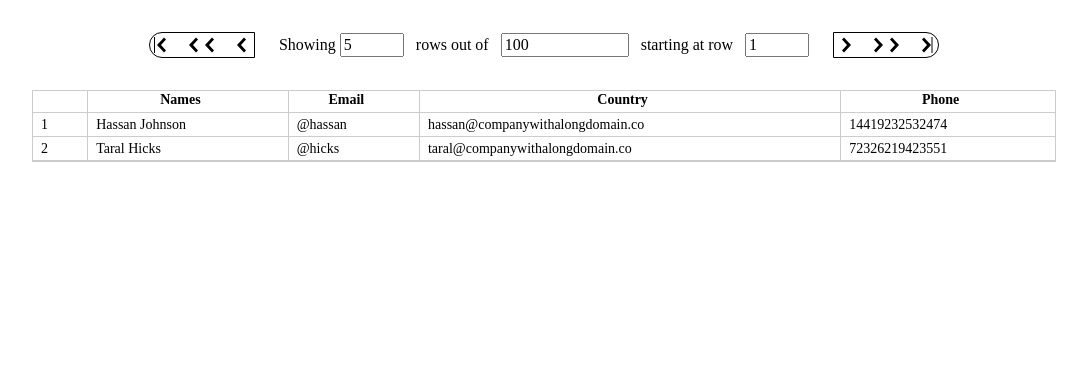
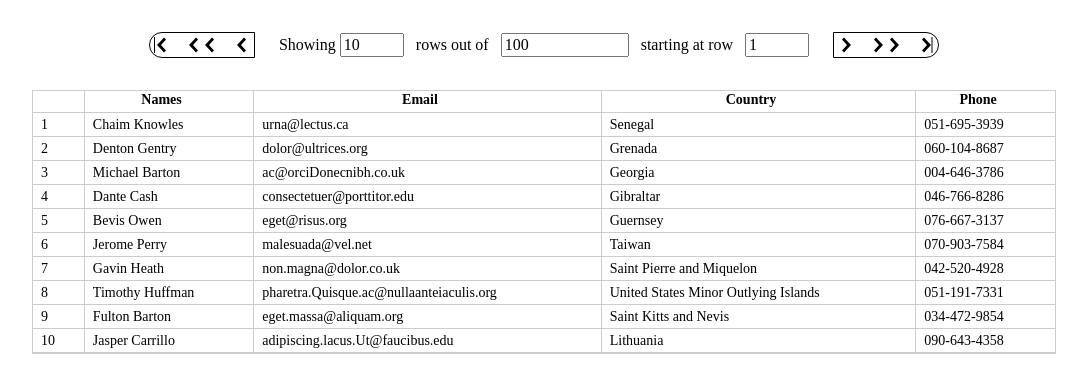
Before and after one commit to karagudisuma/generate-datatable-js, a website: page index.html in a window 1280 px wide. Shown: the whole page, without its empty margins (96-1183 px from the left). Drawn offline with nearby package versions, Linux system fonts and the light colour scheme.

Commit message:
Table render from javascript

```diff
--- a/index.html
+++ b/index.html
@@ -64,7 +64,7 @@
             </div>
             <!-- Row numbers -->
             <span class="mr1 ml2">Showing</span>
-            <input type=number value="5" name="numRows" class="mw3">
+            <input type=number value="10" name="numRows" class="mw3">
             <span class="ph2 mr1 ml1"> rows out of </span>
             <input type=number value="100" name="totalRows" class="mw4">
             <span class="ph2 mr1 ml1">starting at row</span>
@@ -103,26 +103,7 @@
         <div class="overflow-auto">
           <table class="f6 w-100 mw8 center b--black-20 ba" cellspacing="0">
             <thead id="table-header"></thead>
-            <tbody class="lh-copy">
-              <tr>
-                <td class=" pr3 bb b--black-20 pl2">1</td>
-                <td class=" pr3 bl bb b--black-20 pl2">Hassan Johnson</td>
-                <td class=" pr3 bl bb b--black-20 pl2">@hassan</td>
-                <td class=" pr3 bl bb b--black-20 pl2">
-                  hassan@companywithalongdomain.co
-                </td>
-                <td class=" pr3 bl bb b--black-20 pl2">14419232532474</td>
-              </tr>
-              <tr>
-                <td class=" pr3 bb b--black-20 pl2">2</td>
-                <td class=" pr3 bl bb b--black-20 pl2">Taral Hicks</td>
-                <td class=" pr3 bl bb b--black-20 pl2">@hicks</td>
-                <td class=" pr3 bl bb b--black-20 pl2">
-                  taral@companywithalongdomain.co
-                </td>
-                <td class=" pr3 bl bb b--black-20 pl2">72326219423551</td>
-              </tr>
-            </tbody>
+            <tbody class="lh-copy" id="table-body"></tbody>
           </table>
         </div>
       </div>
--- a/js/eventHandler.js
+++ b/js/eventHandler.js
@@ -1,18 +1,31 @@
 let tableHeaderId = document.getElementById('table-header');
-
+let tableBodyId = document.getElementById('table-body');
 
 function renderTableHeader(){
-    let tHeader = `<tr>
-        <th class="fw6 bb b--black-20 tl pb1 pr3 bg-white"></th>
-        <th class="fw6 bb bl b--black-20 tl tc pb1 pr3 bg-white">${reportData.cols[1]}</th>
-        <th class="fw6 bb bl b--black-20 tl tc pb1 pr3 bg-white">${reportData.cols[2]}</th>
-        <th class="fw6 bb bl b--black-20 tl tc pb1 pr3 bg-white">${reportData.cols[3]}</th>
-        <th class="fw6 bb bl b--black-20 tl tc pb1 pr3 bg-white">${reportData.cols[4]}</th>
-    </tr>`;
+    let cols = reportData.cols;
+    let tHeader =   `<tr>
+                        <th class="fw6 bb b--black-20 tl pb1 pr3 bg-white"></th>
+                        <th class="fw6 bb bl b--black-20 tl tc pb1 pr3 bg-white">${cols[1]}</th>
+                        <th class="fw6 bb bl b--black-20 tl tc pb1 pr3 bg-white">${cols[2]}</th>
+                        <th class="fw6 bb bl b--black-20 tl tc pb1 pr3 bg-white">${cols[3]}</th>
+                        <th class="fw6 bb bl b--black-20 tl tc pb1 pr3 bg-white">${cols[4]}</th>
+                    </tr>`;
     tableHeaderId.innerHTML = tHeader;
 }
 function renderTableBody(){
-
+    let tBody = "";
+    let i;
+    let data = reportData.data;
+    for(i = 0; i < 10; i++){
+        tBody += `<tr>
+                    <td class=" pr3 bb b--black-20 pl2">${data[i][0]}</td>
+                    <td class=" pr3 bl bb b--black-20 pl2">${data[i][1]}</td>
+                    <td class=" pr3 bl bb b--black-20 pl2">${data[i][2]}</td>
+                    <td class=" pr3 bl bb b--black-20 pl2">${data[i][3]}</td>
+                    <td class=" pr3 bl bb b--black-20 pl2">${data[i][4]}</td>
+                </tr>`;
+    }
+    tableBodyId.innerHTML = tBody
 }
 
 renderTableHeader();
```
